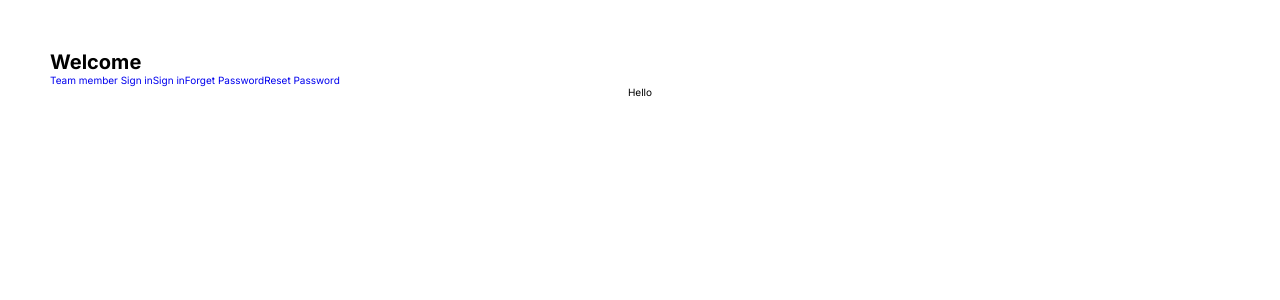
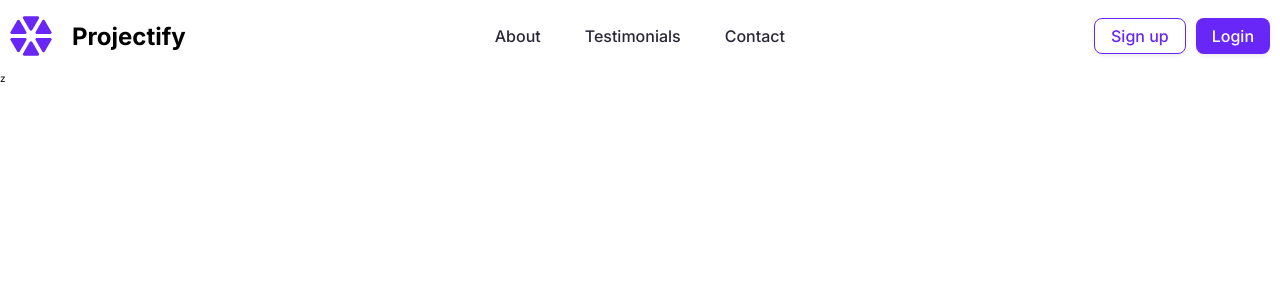
Before and after one commit to aliramazon/projectify-app-ui, a React (Create React App) app: page / in a window 1280 px wide. Shown: the top 300 px of the page. Built offline with nearby package versions, Linux system fonts and the light colour scheme; no server answers.

Commit message:
Create Top Navigation

```diff
--- a/src/App.tsx
+++ b/src/App.tsx
@@ -1,25 +1,11 @@
 import { Link } from "react-router-dom";
-
-import { useState } from "react";
-
-import { Badge, Checkbox, LinearProgress, Switch } from "./design-system";
-import { TableBodyCell } from "./design-system/Table";
+import { TopNavigation } from "./pages/landing/sections";
 
 const App = () => {
-    const [value, setValue] = useState(false);
     return (
-        <div style={{ padding: "50px" }}>
-            <h1>Welcome </h1>
-
-            <Link to="team-member/sign-in">Team member Sign in</Link>
-            <Link to="admin/sign-in">Sign in</Link>
-            <Link to="admin/forget-password">Forget Password</Link>
-            <Link to="admin/reset-password">Reset Password</Link>
-
-            <div>
-                <TableBodyCell align="center">Hello</TableBodyCell>
-            </div>
-        </div>
+        <>
+            <TopNavigation />z
+        </>
     );
 };
 
--- /dev/null
+++ b/src/pages/landing/components/Container.tsx
@@ -0,0 +1,6 @@
+import styled from "styled-components";
+
+export const Container = styled.div`
+    max-width: 126rem;
+    margin: 0 auto;
+`;
--- /dev/null
+++ b/src/pages/landing/components/index.ts
@@ -0,0 +1 @@
+export * from "./Container";
--- /dev/null
+++ b/src/pages/landing/sections/index.ts
@@ -0,0 +1 @@
+export * from "./navigation/TopNavigation";
--- /dev/null
+++ b/src/pages/landing/sections/navigation/TopNavigation.tsx
@@ -0,0 +1,74 @@
+import styled from "styled-components";
+import { Container } from "../../components";
+import { Button, Logo } from "../../../../design-system";
+
+const NavigationLayout = styled.nav`
+    height: 7.2rem;
+    display: flex;
+    align-items: center;
+    justify-content: space-between;
+`;
+
+const AuthLinks = styled.div`
+    display: flex;
+    column-gap: var(--space-10);
+`;
+
+const NavLinks = styled.div`
+    display: flex;
+    column-gap: var(--space-12);
+`;
+
+export const TopNavigation = () => {
+    return (
+        <Container>
+            <NavigationLayout>
+                <Logo layout="horizontal" size="sm" />
+                <NavLinks>
+                    <Button
+                        variant="text"
+                        size="sm"
+                        color="secondary"
+                        shape="rounded"
+                    >
+                        About
+                    </Button>
+                    <Button
+                        variant="text"
+                        size="sm"
+                        color="secondary"
+                        shape="rounded"
+                    >
+                        Testimonials
+                    </Button>
+                    <Button
+                        variant="text"
+                        size="sm"
+                        color="secondary"
+                        shape="rounded"
+                    >
+                        Contact
+                    </Button>
+                </NavLinks>
+                <AuthLinks>
+                    <Button
+                        variant="outlined"
+                        color="primary"
+                        size="sm"
+                        shape="rounded"
+                    >
+                        Sign up
+                    </Button>
+                    <Button
+                        variant="contained"
+                        color="primary"
+                        size="sm"
+                        shape="rounded"
+                    >
+                        Login
+                    </Button>
+                </AuthLinks>
+            </NavigationLayout>
+        </Container>
+    );
+};
```
